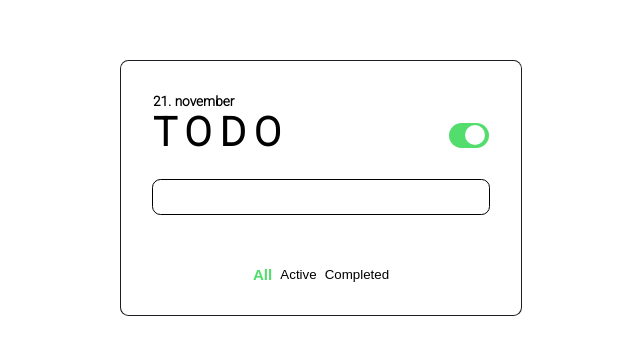
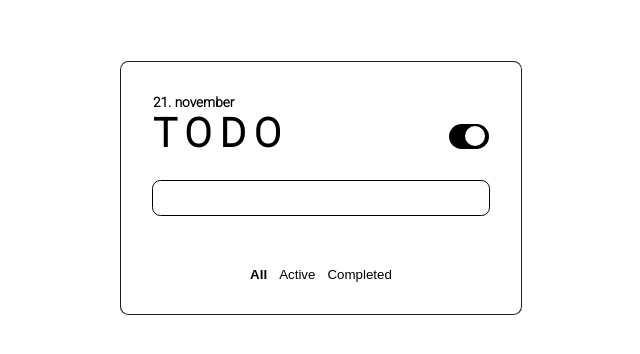
Before and after one commit to terjeee/to-do, a React (Create React App) app: page / in a window 1280 px wide. Shown: the part 212-566 px from the top of the page, without its empty margins (319-959 px from the left). Built offline with nearby package versions, Linux system fonts and the light colour scheme; a web font is replaced by a local one.

Commit message:
+black/white

```diff
--- a/src/ToDo/ToDoAdd/ToDoAdd.tsx
+++ b/src/ToDo/ToDoAdd/ToDoAdd.tsx
@@ -50,7 +50,7 @@ export default function ToDoHeader() {
           <CurrentDate />
           <h1>TODO</h1>
         </div>
-        <Slider onChange={toggleShowInput} checked={true} />
+        <Slider onChange={toggleShowInput} checked={showInput} />
       </div>
       {showInput && (
         <>
--- a/src/ToDo/ToDoList/ToDoList.module.scss
+++ b/src/ToDo/ToDoList/ToDoList.module.scss
@@ -11,7 +11,7 @@
   .control {
     display: flex;
     justify-content: center;
-    gap: 0.5rem;
+    gap: 0.75rem;
     margin-top: 2rem;
 
     button {
@@ -21,12 +21,10 @@
       cursor: pointer;
 
       &:hover {
-        text-decoration: underline;
+        font-weight: bold;
       }
 
       &.activeFilter {
-        color: variables.$color-green;
-        font-size: 0.95rem;
         font-weight: bold;
       }
     }
--- a/src/components/Slider.module.scss
+++ b/src/components/Slider.module.scss
@@ -41,7 +41,7 @@
 }
 
 input:checked + .slider {
-  background-color: variables.$color-green;
+  background-color: black;
 }
 
 input:focus + .slider {
```
